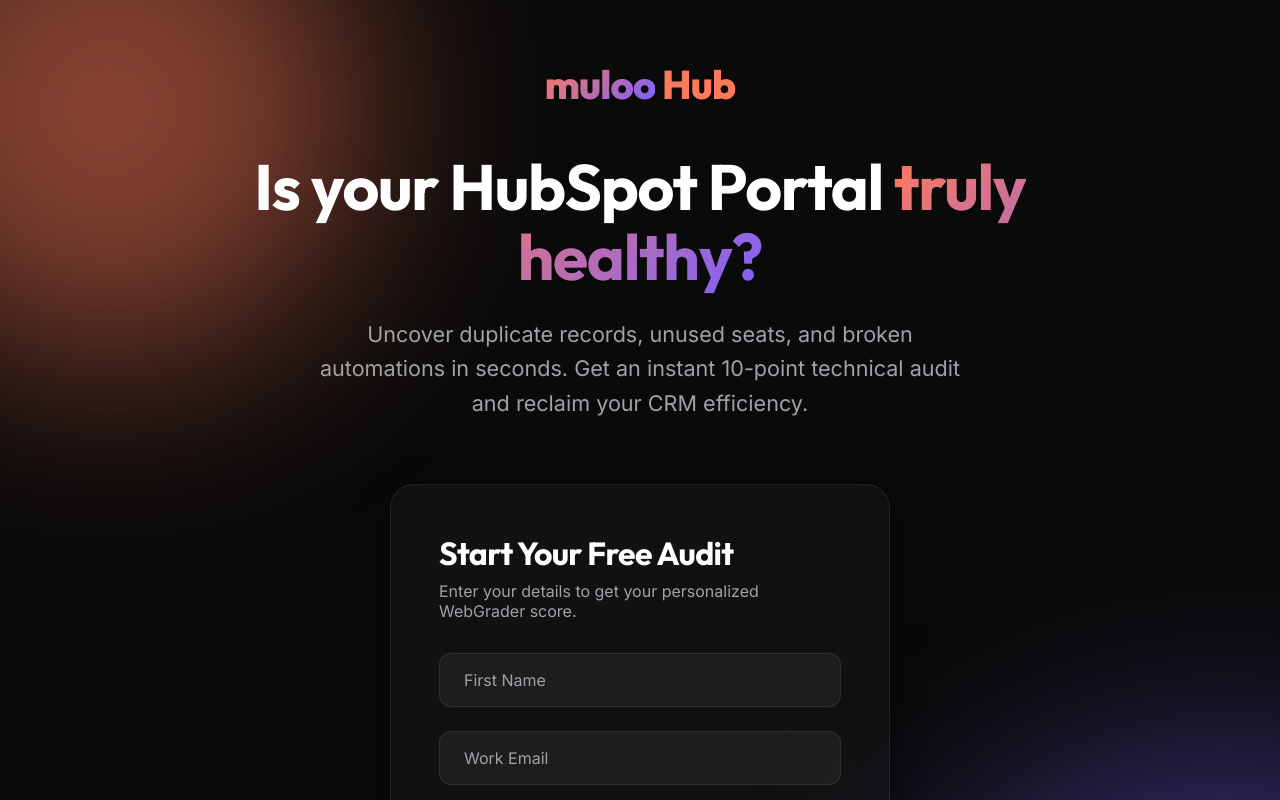
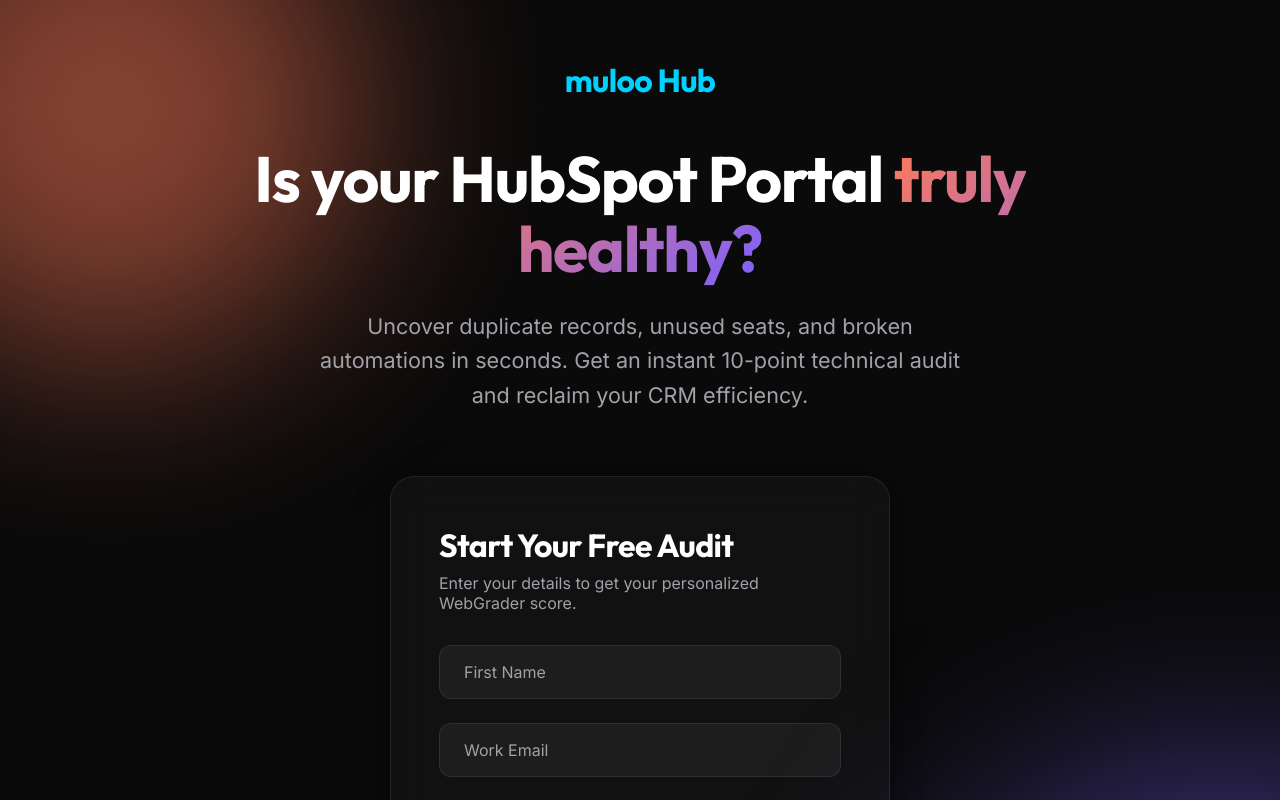
Before and after one commit to JarrudV/Muloo-Hub-Audit, a Next.js app: page / in a window 1280 px wide. Shown: the top 800 px of the page. Built offline with nearby package versions, Linux system fonts and the light colour scheme.

Commit message:
style: refine Logo component typography weight and apply Muloo teal to Hub suffix

```diff
--- a/src/app/globals.css
+++ b/src/app/globals.css
@@ -185,11 +185,12 @@
 /* Muloo Logo Component Styles */
 .muloo-logo {
   font-family: var(--font-outfit);
-  font-weight: 800;
+  font-weight: 700;
   letter-spacing: -0.02em;
   display: inline-flex;
   align-items: center;
   line-height: 1;
+  font-size: 2rem;
 }
 
 .muloo-logo .service-name {
--- a/src/app/page.tsx
+++ b/src/app/page.tsx
@@ -30,7 +30,7 @@
         {/* Hero Section */}
         <section className={styles.hero}>
           <div className={styles.logoContainer}>
-            <Logo serviceName="Hub" />
+            <Logo serviceName="Hub" serviceColor="#00D1FF" />
           </div>
           <h1>
             Is your HubSpot Portal <span className="text-gradient">truly healthy?</span>
--- a/src/components/Logo.tsx
+++ b/src/components/Logo.tsx
@@ -2,15 +2,19 @@
 
 interface LogoProps {
     serviceName?: string;
+    serviceColor?: string;
     className?: string;
 }
 
-export default function Logo({ serviceName, className = '' }: LogoProps) {
+export default function Logo({ serviceName, serviceColor, className = '' }: LogoProps) {
+    const isSubService = Boolean(serviceName);
+    const color = serviceColor || "var(--accent-primary)";
+
     return (
-        <span className={`muloo-logo ${className}`.trim()}>
-            <span className="text-gradient">muloo</span>
+        <span className={`muloo-logo ${className}`.trim()} style={isSubService ? { color } : undefined}>
+            <span className={isSubService ? "" : "text-gradient"}>muloo</span>
             {serviceName && (
-                <span className="service-name">&nbsp;{serviceName}</span>
+                <span className="service-name" style={{ color }}>&nbsp;{serviceName}</span>
             )}
         </span>
     );
```
